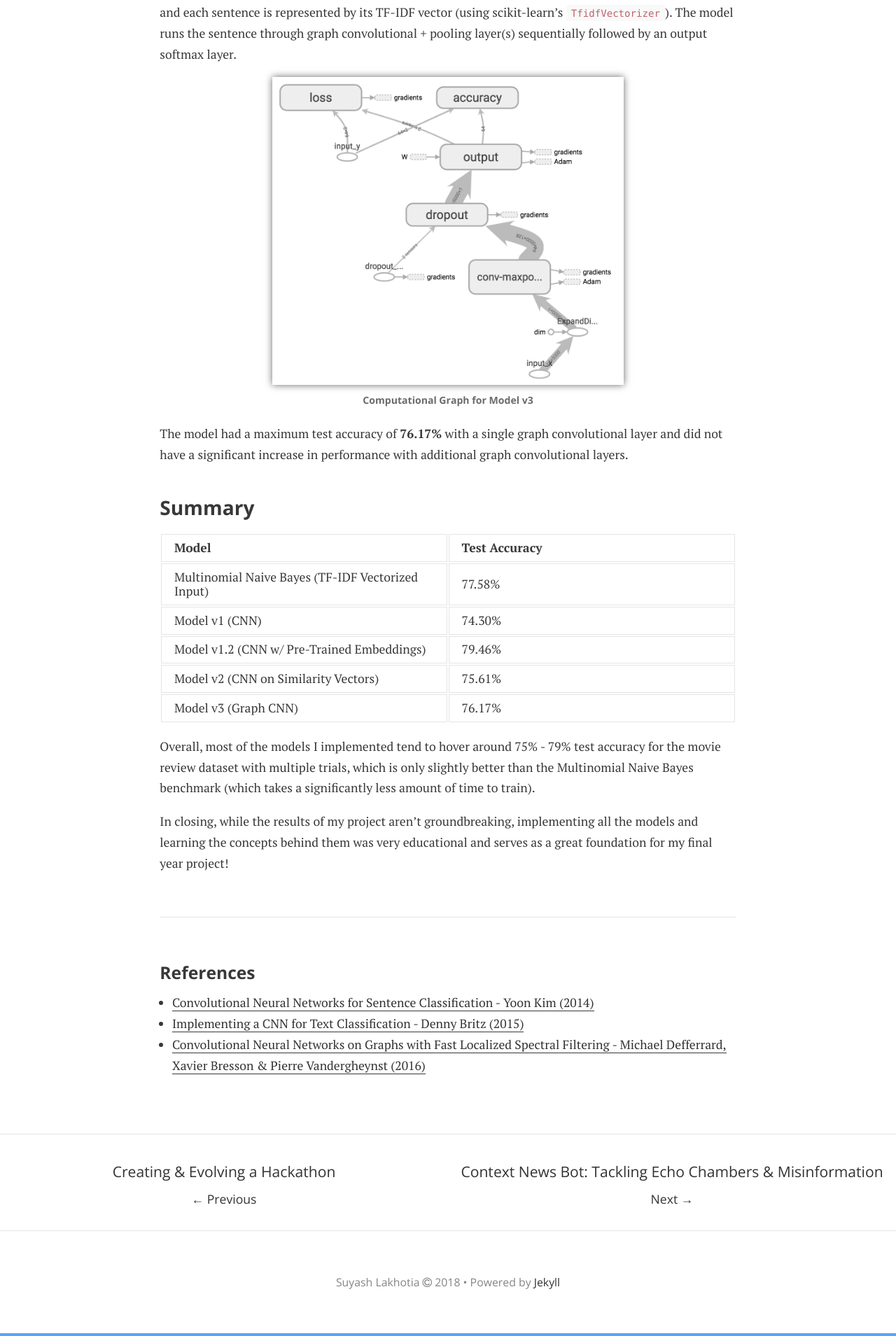
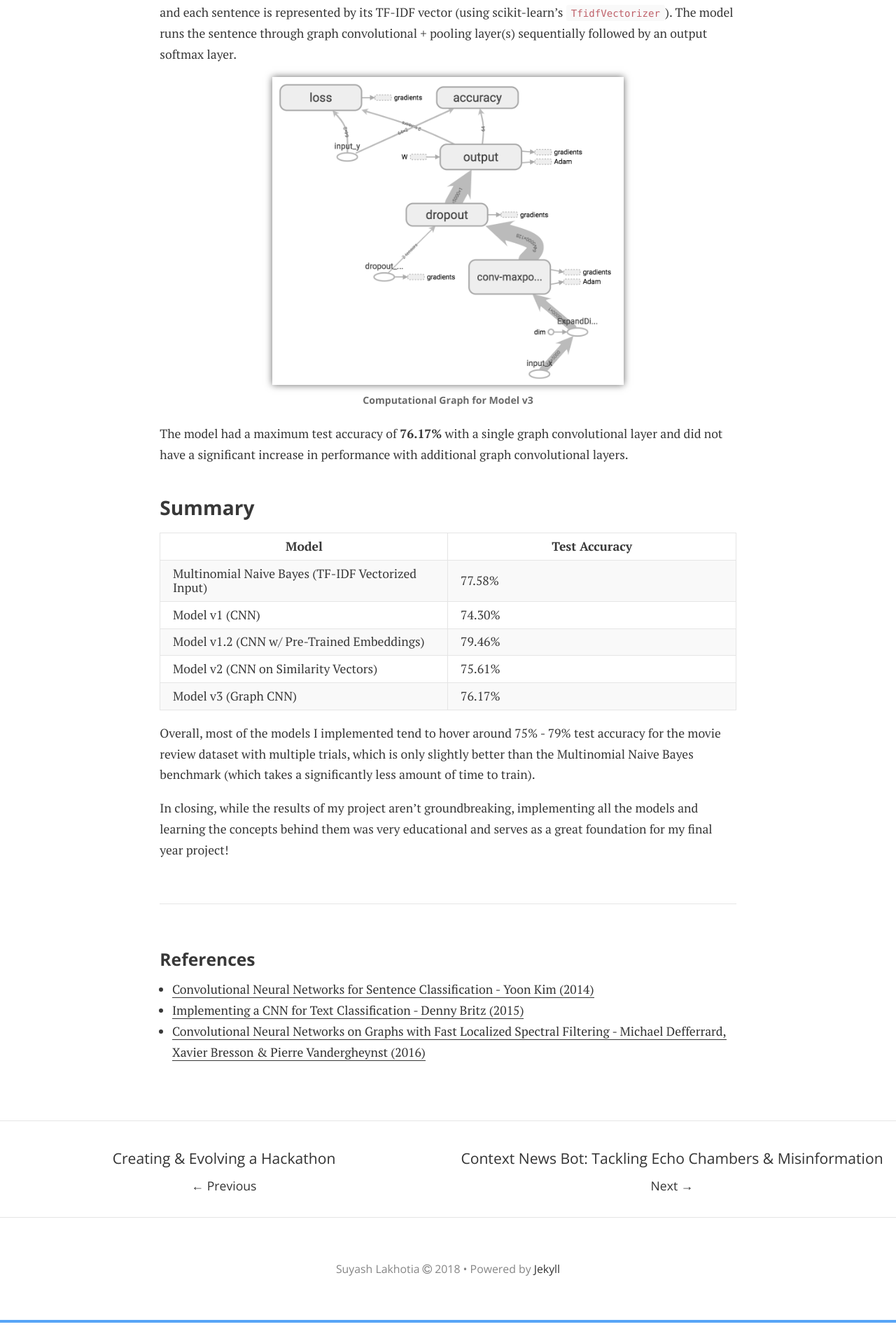
Before and after one commit to SuyashLakhotia/blog, a Jekyll site: the page built from _posts/2018-01-14-movie-reviews-classifier.md, in a window 1280 px wide. Shown: the part 2353-4262 px from the top of the page at 70% size. Built offline with Jekyll 4.4.1, drawn with Linux system fonts in a browser that asks for light colours; nearby versions of some CDN libraries.

Commit message:
Edited Table Styles

```diff
--- a/_sass/styles/_typography.scss
+++ b/_sass/styles/_typography.scss
@@ -66,6 +66,8 @@ table {
     table-layout: fixed;
     width: 100%;
     word-wrap: break-word;
+    border: 1px solid #e5e5e5;
+    border-collapse: collapse;
     @media (max-width: 1100px) {
         overflow-x: scroll;
         display: inline-block;
@@ -75,8 +77,12 @@ table {
 td,
 th {
     padding: 0.5em 1em;
-    border: 1px solid rgba(0, 0, 0, 0.1);
-    text-align: left;
+    border: 1px solid #e5e5e5;
+}
+
+tbody tr:nth-child(odd) td,
+tbody tr:nth-child(odd) th {
+  background-color: #f9f9f9;
 }
 
 code,
```
